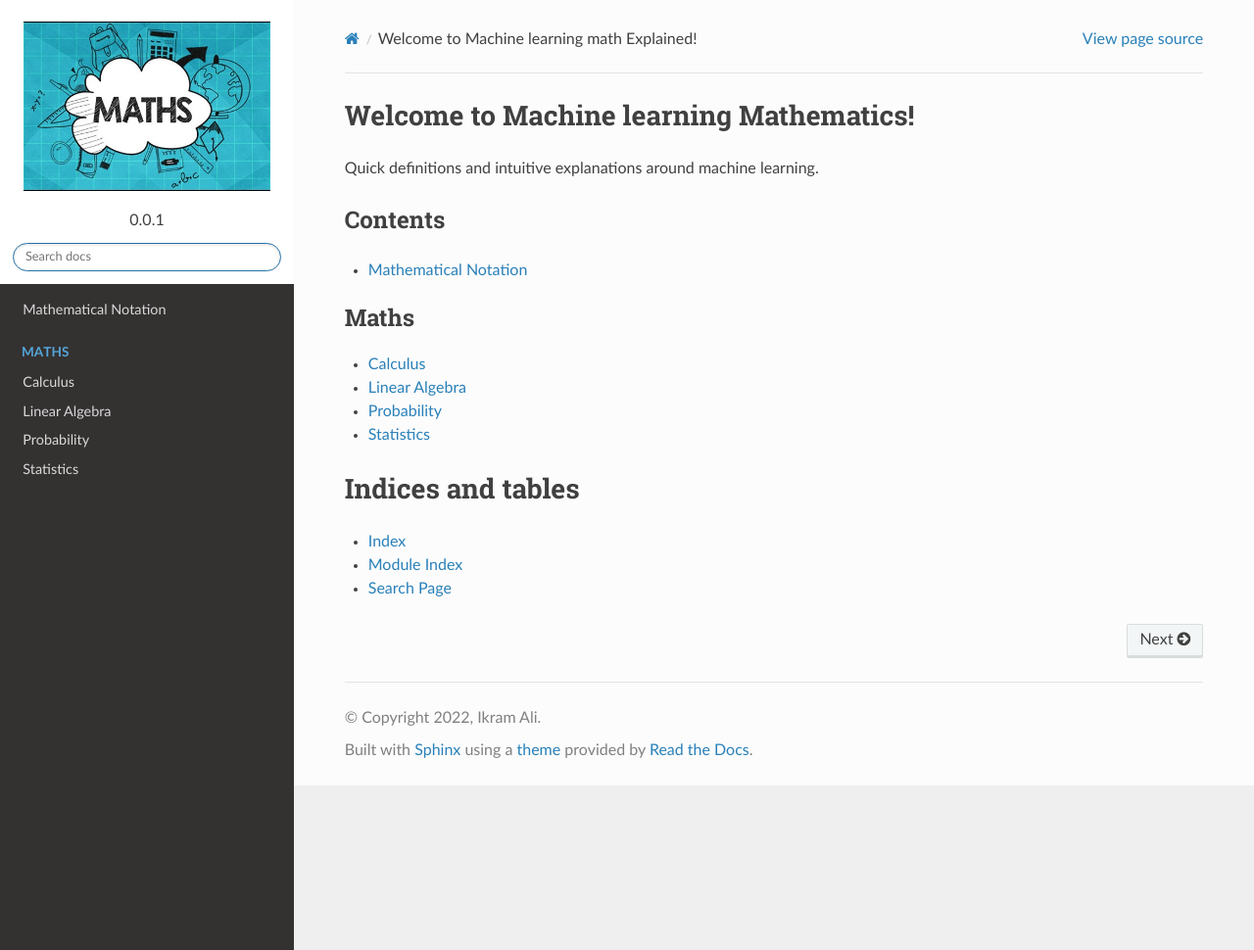
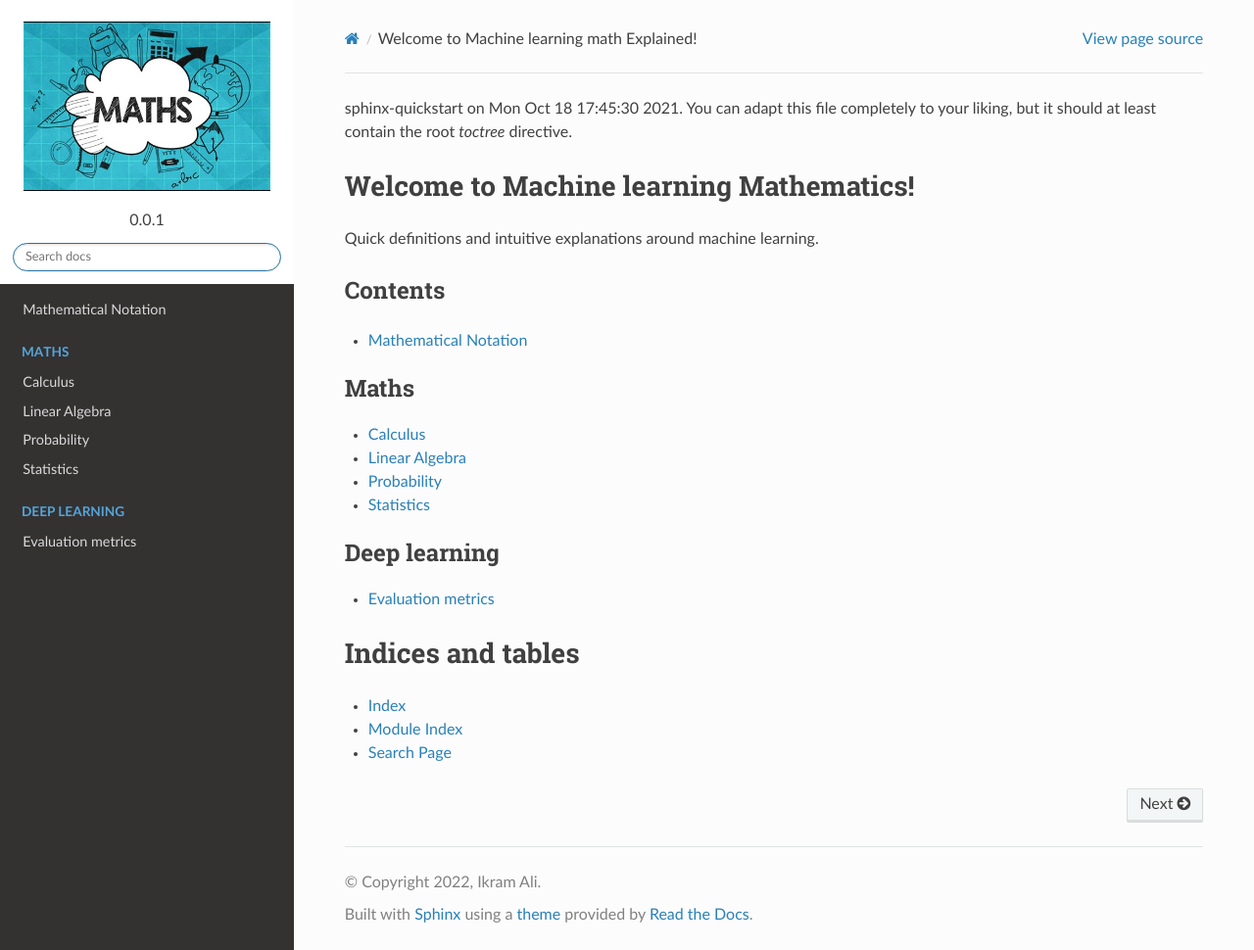
Before and after one commit to akkefa/ml-notes, a Sphinx documentation site: the page built from docs/index.rst, in a window 1280 px wide and 970 px high. Shown: the whole window at 98% size. Built offline with Sphinx 7.4.7 and the Read the Docs theme 2.0.0, drawn with Linux system fonts in a browser that asks for light colours.

Commit message:
eval metrics added

```diff
--- a/docs/index.rst
+++ b/docs/index.rst
@@ -1,7 +1,7 @@
 .. ml_math documentation master file, created by
-   sphinx-quickstart on Mon Oct 18 17:45:30 2021.
-   You can adapt this file completely to your liking, but it should at least
-   contain the root `toctree` directive.
+sphinx-quickstart on Mon Oct 18 17:45:30 2021.
+You can adapt this file completely to your liking, but it should at least
+contain the root `toctree` directive.
 
 .. title::
    Welcome to Machine learning math Explained!
@@ -28,6 +28,12 @@ Contents
    probability
    statistics
 
+.. toctree::
+   :caption: Deep learning
+   :maxdepth: 1
+
+   evaluation_metrics
+
 
 Indices and tables
 ==================
```
